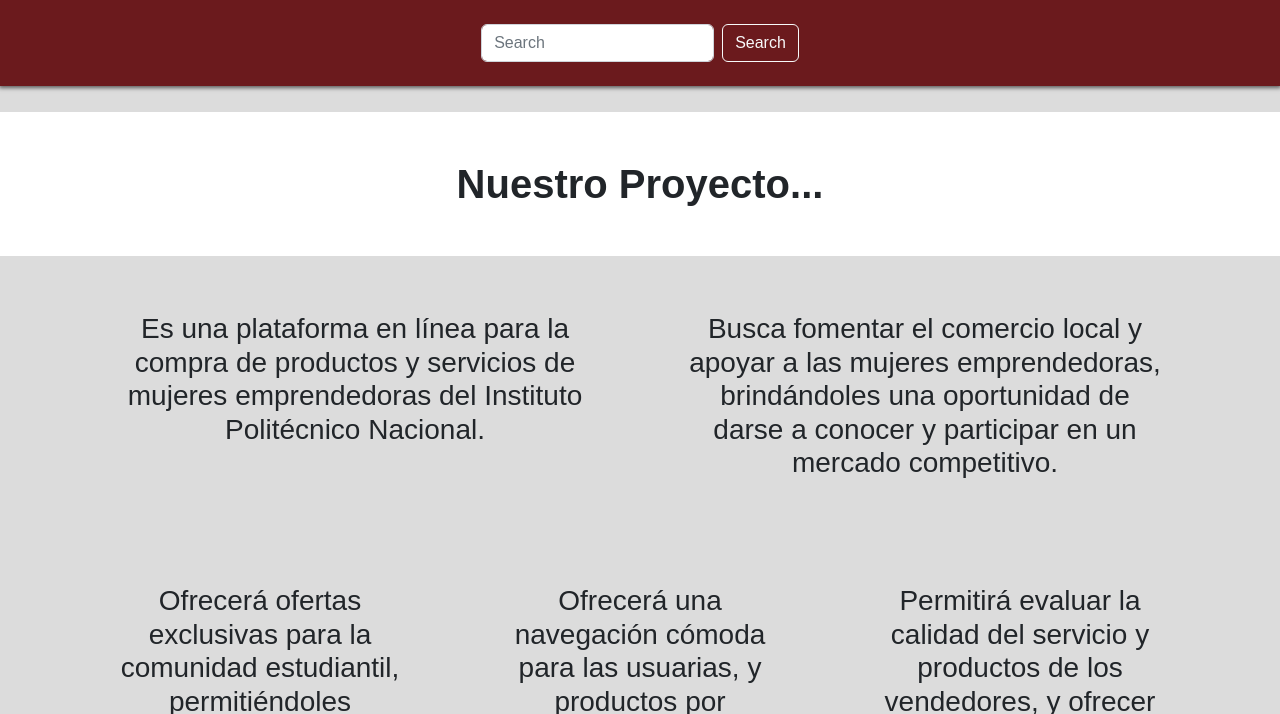
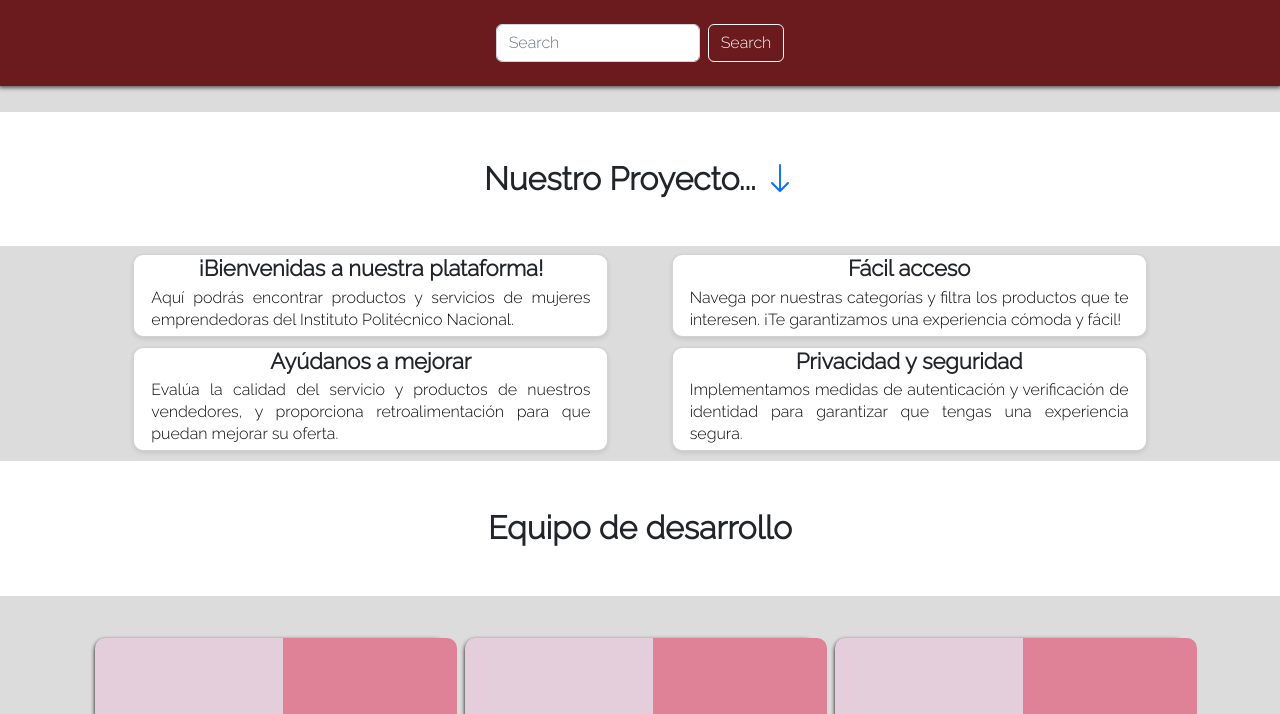
Before and after one commit to TheChitoSklp/proyectoIntegrador, a plain HTML site: page acercaDeEquipo.html in a window 1280 px wide. Shown: the top 714 px of the page. Drawn offline with nearby package versions, Linux system fonts and the light colour scheme.

Commit message:
cambios a la estetica

```diff
--- a/acercaDeEquipo.html
+++ b/acercaDeEquipo.html
@@ -22,46 +22,53 @@
   <body>
     <!-- Cards de integrantes -->
     <main>
-      <article>
-        <p class="h1 p-5 text-center fw-bold" style="background-color: white">
+      <div>
+        <p class="h2 p-5 text-center fw-bold" style="background-color: white">
           Nuestro Proyecto...
+          <a href="#Nosotros"><i class="bi bi-arrow-down"></i></a>
         </p>
-        <section class="contenedorProyecto">
-          <div class="container text-center w-100">
-            <div class="row">
-              <div class="col p-5 h3">
-                Es una plataforma en línea para la compra de productos y servicios de mujeres
-                emprendedoras del Instituto Politécnico Nacional.
-              </div>
-              <div class="col p-5 h3">
-                Busca fomentar el comercio local y apoyar a las mujeres emprendedoras,
-                brindándoles una oportunidad de darse a conocer y participar en un mercado
-                competitivo.
-              </div>
-            </div>
-            <div class="row">
-              <div class="col p-5 h3">
-                Ofrecerá ofertas exclusivas para la comunidad estudiantil, permitiéndoles
-                acceder a productos y servicios de alta calidad a precios más accesibles.
-              </div>
-              <div class="col p-5 h3">
-                Ofrecerá una navegación cómoda para las usuarias, y productos por categoría;
-                por medio de filtros y secciones.
-              </div>
-              <div class="col p-5 h3">
-                Permitirá evaluar la calidad del servicio y productos de los vendedores, y
-                ofrecer retroalimentación para mejorar su oferta.
-              </div>
-            </div>
-            <p class="h3 pb-5">
-              Se implementarán medidas de autenticación y verificación de identidad para
-              garantizar la privacidad y seguridad de las usuarias.
+      </div>
+      <article class="container">
+        <section class="row rowContainer">
+          <div class="card col-12 col-md-3 col-lg-5 h-100">
+            <h5 class="text-center">¡Bienvenidas a nuestra plataforma!</h5>
+            <p class="card-text">
+              Aquí podrás encontrar productos y servicios de mujeres emprendedoras del
+              Instituto Politécnico Nacional.
+            </p>
+          </div>
+
+          <div class="card col-12 col-md-3 col-lg-5 h-100">
+            <h5 class="text-center">Fácil acceso</h5>
+            <p class="card-text">
+              Navega por nuestras categorías y filtra los productos que te interesen. ¡Te
+              garantizamos una experiencia cómoda y fácil!
+            </p>
+          </div>
+
+          <div class="card col-12 col-md-3 col-lg-5 h-100">
+            <h5 class="text-center">Ayúdanos a mejorar</h5>
+            <p class="card-text">
+              Evalúa la calidad del servicio y productos de nuestros vendedores, y proporciona
+              retroalimentación para que puedan mejorar su oferta.
+            </p>
+          </div>
+
+          <div class="card col-12 col-md-3 col-lg-5 h-100">
+            <h5 class="text-center">Privacidad y seguridad</h5>
+            <p class="card-text">
+              Implementamos medidas de autenticación y verificación de identidad para
+              garantizar que tengas una experiencia segura.
             </p>
           </div>
         </section>
       </article>
 
-      <p class="h1 p-5 text-center fw-bold" style="background-color: rgb(255, 255, 255)">
+      <p
+        id="Nosotros"
+        class="h2 p-5 text-center fw-bold"
+        style="background-color: rgb(255, 255, 255)"
+      >
         Equipo de desarrollo
       </p>
       <div class="container p-4">
--- a/css/acercaDeEquipo.css
+++ b/css/acercaDeEquipo.css
@@ -62,3 +62,35 @@ main {
   text-align: justify;
   padding: 1rem;
 }
+
+/* Estilo para las tarjetas */
+.card {
+  margin-bottom: 10px;
+  border-radius: 10px;
+  box-shadow: 0px 2px 5px rgba(0, 0, 0, 0.1);
+  transition: all 0.3s ease;
+}
+
+/* Estilo para las tarjetas en estado hover */
+.card:hover {
+  transform: translateY(-5px);
+  box-shadow: 0px 5px 10px rgba(0, 0, 0, 0.2);
+}
+
+/* Estilo para el texto dentro de las tarjetas */
+.card-text {
+  font-size: 16px;
+  line-height: 22px;
+  color: #0a0a0a;
+  padding: 5px;
+  text-align: justify;
+  margin: px;
+}
+.rowContainer {
+  justify-content: space-evenly;
+}
+h5 {
+  margin-bottom: 0;
+  font-size: 22px;
+  font-weight: bold;
+}
--- a/css/style.css
+++ b/css/style.css
@@ -1,3 +1,5 @@
+@import url("https://fonts.googleapis.com/css2?family=Raleway:wght@300&display=swap");
+
 :root {
   --first-color: rgb(107, 26, 29);
   --first-alpha-color: rgba(107, 26, 29, 0.75);
```
